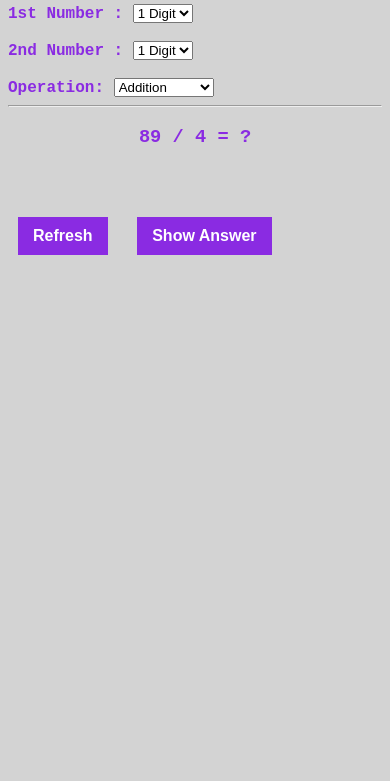
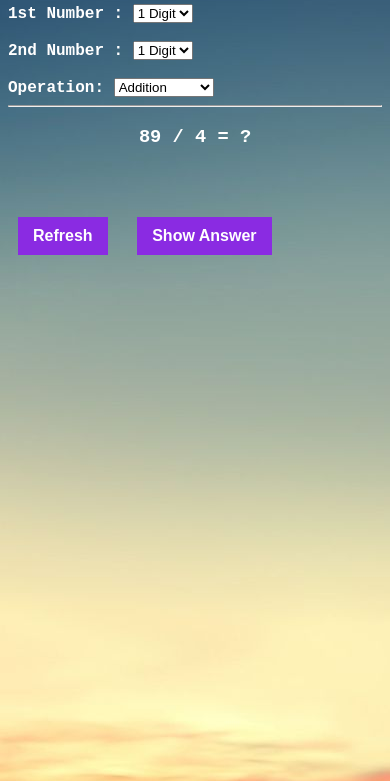
Before and after one commit to Majid009/math, a plain HTML site: page index.html in a window 390 px wide. Shown: the part 63-844 px from the top of the page. Drawn offline with Linux system fonts and the light colour scheme.

Commit message:
update 3

```diff
--- a/index.html
+++ b/index.html
@@ -10,8 +10,10 @@
     <style>
         @media screen and (max-width: 600px) {
             body {
-                background-color: lightgrey;
-                color: blueviolet;
+                /* background-color: lightgrey; */
+                background-image: url('./bg.jpg');
+                color: white;
+                font-size: 16px;
                 font-weight: bold;
                 font-family: 'Courier New', Courier, monospace;
 
```
Also changed, not shown: bg.jpg (added).
